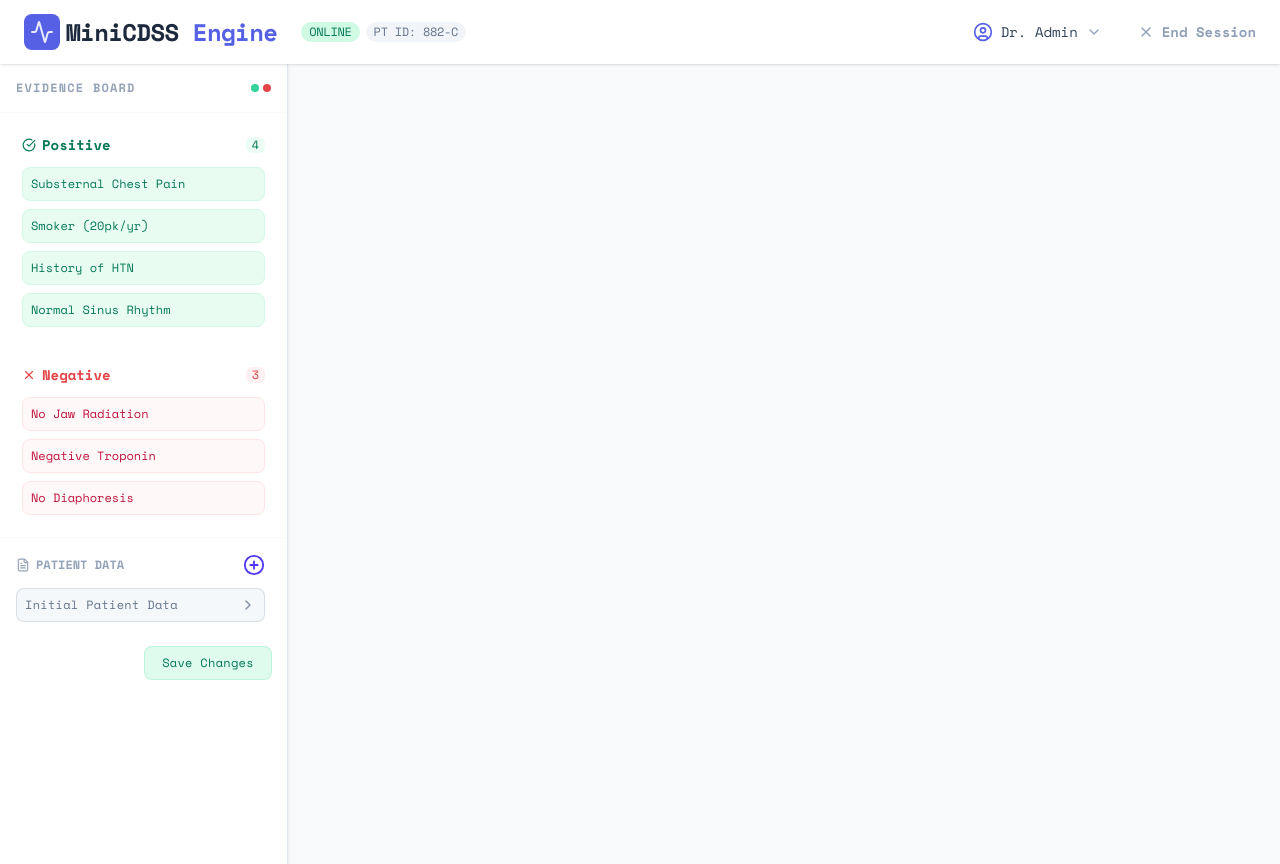
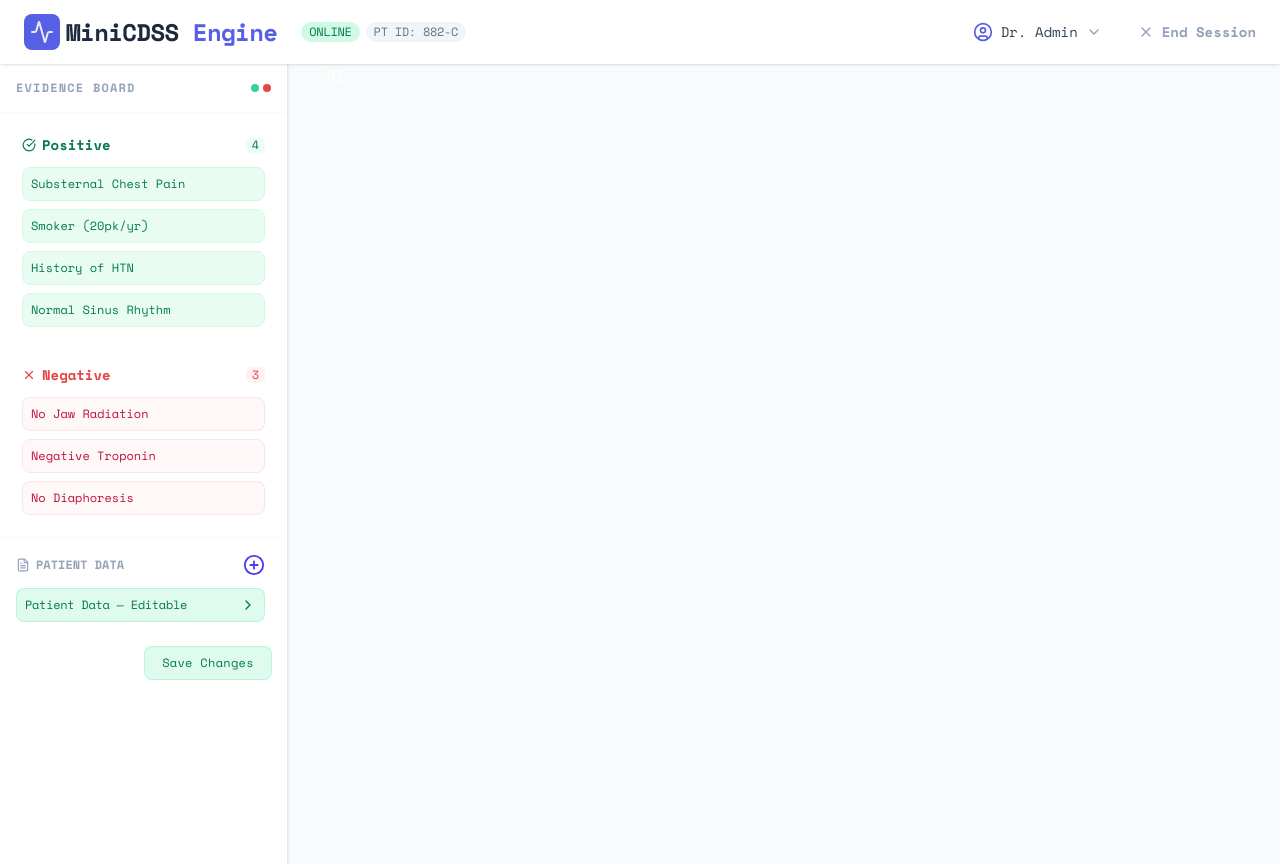
Before and after one commit to Recker-Dev/Mini-CDSS-v2.0_Frontend, a React (Vite) app: page / in a window 1280 px wide. Built offline with nearby package versions, Linux system fonts and the light colour scheme.

Commit message:
QoL updates does to Left Panel including Swipe actions register. Started work on Right Panel

```diff
--- a/package.json
+++ b/package.json
@@ -14,6 +14,7 @@
     "lucide-react": "^0.562.0",
     "react": "^19.2.0",
     "react-dom": "^19.2.0",
+    "react-swipeable": "^7.0.2",
     "tailwindcss": "^4.1.18"
   },
   "devDependencies": {
--- a/src/App.jsx
+++ b/src/App.jsx
@@ -1,15 +1,61 @@
-
+import { useState } from "react";
+import { useSwipeable } from "react-swipeable";
 import Header from "./components/Header";
 import LeftPanel from "./components/LeftPanel";
 
-
-
+function RightPanel() {
+  return (
+    <div className="flex-25">
+      <p>Hi</p>
+    </div>
+  );
+}
 
 function App() {
+  const [sessionState, setSessionState] = useState(true);
+  const [leftPanelOpen, setLeftPanelOpen] = useState(false);
+  // spread the same object onto two elements -> Both elements register listeners -> Touch events bubble -> no dintinguish. Thus get 2 handlers.
+  // Define the payload/object first and then get 2 handlers.
+  const closeSwipeConfig = {
+    onSwipedLeft: () => {
+      console.log("Swiped left");
+      setLeftPanelOpen(false);
+    },
+    delta: 75, // minimum swipe distance
+    preventScrollOnSwipe: true,
+    trackTouch: true,
+  };
+  const overlaySwipe = useSwipeable(closeSwipeConfig);
+  const panelSwipe = useSwipeable(closeSwipeConfig);
   return (
     <>
-      <Header />
-      <LeftPanel/>
+      <div className="flex flex-col">
+        <Header
+          sessionState={sessionState}
+          toggleSession={() => {
+            setSessionState(!sessionState);
+          }}
+        />
+        <div className="flex">
+          <LeftPanel
+            sessionState={sessionState}
+            isOpen={leftPanelOpen}
+            togglePanel={() => setLeftPanelOpen(!leftPanelOpen)}
+            swipeHandlers={panelSwipe}
+          />
+          <div className="grow"></div>
+          <RightPanel />
+        </div>
+
+        {/* GLOBAL overlay */}
+        {leftPanelOpen && (
+          <div
+            {...overlaySwipe}
+            className="fixed inset-0 bg-black/25 z-1 lg:hidden"
+            onClick={() => setLeftPanelOpen(false)}
+          />
+        )}
+      </div>
     </>
   );
 }
--- a/src/components/Header.jsx
+++ b/src/components/Header.jsx
@@ -2,9 +2,8 @@ import { Activity, X, ChevronDown, UserCircle } from "lucide-react";
 import { useEffect, useRef, useState } from "react";
 import ProfileToggle from "./HeaderComponents/ProfileToggle";
 
-export default function Header() {
+export default function Header({ sessionState, toggleSession }) {
   const [patientId] = useState("882-C");
-  const [sessionState, setSessionState] = useState(true);
   const [profileOpen, setProfileOpen] = useState(false);
   const profileRef = useRef(null);
 
@@ -68,11 +67,11 @@ export default function Header() {
             <span className="hidden sm:inline cursor-pointer">Dr. Admin</span>
             <ChevronDown className="hidden md:block w-4 h-4 text-slate-400" />
           </button>
-          {profileOpen && <ProfileToggle />}
+          <ProfileToggle isOpen={profileOpen} />
         </div>
         {/* Session Button */}
         <button
-          onClick={() => setSessionState(!sessionState)}
+          onClick={() => toggleSession()}
           className={`text-sm font-black text-slate-400 ${
             sessionState
               ? "hover:text-primary-rose-text"
--- a/src/components/HeaderComponents/ProfileToggle.jsx
+++ b/src/components/HeaderComponents/ProfileToggle.jsx
@@ -1,10 +1,14 @@
-export default function ProfileToggle() {
+export default function ProfileToggle({isOpen}) {
   return (
     <div
-      className="absolute right-0 mt-2 z-50 w-32 bg-white shadow-lg rounded-xl border
+      className={`absolute right-0 mt-2 z-50 w-32 bg-white shadow-lg rounded-xl border
         transform transition-all duration-300 ease-in-out
+        ${isOpen
+          ? "opacity-100 translate-y-0 scale-100 pointer-events-auto"
+          : "opacity-0 -translate-y-2 scale-95 pointer-events-none"
+        }
         origin-top-right
-        animate-dropdown"
+        animate-dropdown`}
     >
       <ul className="text-sm text-slate-700">
         <li className="px-4 py-2 hover:bg-primary-slate cursor-pointer">
--- a/src/components/LeftPanel.jsx
+++ b/src/components/LeftPanel.jsx
@@ -1,4 +1,3 @@
-import { useState } from "react";
 import ClinicalObservationCard from "./LeftPanelComponents/ClinicalObservationCard";
 import PatientDataCard from "./LeftPanelComponents/PatientDataCard";
 import { customScrollbar } from "../util/scrollbar";
@@ -13,29 +12,33 @@ const positives = [
 
 const negatives = ["No Jaw Radiation", "Negative Troponin", "No Diaphoresis"];
 
-export default function LeftPanel() {
-  const [isOpen, setIsOpen] = useState(false); // controls panel visibility
-
-
+export default function LeftPanel({
+  sessionState,
+  isOpen,
+  togglePanel,
+  swipeHandlers,
+}) {
   return (
+    <div {...swipeHandlers} className="flex">
       <div className="relative">
         {/* Menu button */}
         <button
-        onClick={() => setIsOpen(!isOpen)}
+          onClick={() => togglePanel(!isOpen)}
+          aria-label="Evidence Board & Patient Data"
           className="absolute top-3 left-3 p-2 rounded-full bg-white shadow-md lg:hidden"
         >
           <Menu className="w-6 h-6 text-primary-blue" />
         </button>
 
-      {/* Aside panel */}
+        {/*Panel after overlay */}
         <aside
           className={`
-          fixed top-0 left-0 h-screen w-72 z-50
+          absolute top-0 left-0 h-screen w-72 z-40
           bg-white border-r border-slate-200 flex flex-col shadow-sm
           ${customScrollbar}
           transform transition-transform duration-300 ease-in-out
           ${isOpen ? "translate-x-0" : "-translate-x-full"}
-          lg:translate-x-0 lg:static lg:block
+          lg:translate-x-0 lg:static lg:block touch-pan-y
         `}
         >
           <section className="p-4 border-b border-slate-50 flex justify-between items-center">
@@ -49,20 +52,14 @@ export default function LeftPanel() {
           </section>
 
           <div className="flex flex-col gap-1.5 p-1.5 justify-center overflow-auto">
+            {/* Keeps track of all keypoint observations make during the ongoing diagnosis */}
             <ClinicalObservationCard tag="Positive" entries={positives} />
             <ClinicalObservationCard tag="Negative" entries={negatives} />
           </div>
-
-        <PatientDataCard />
+          {/* Keeps track of all previous/new uploaded file and the initial patient data given (editable) */}
+          <PatientDataCard sessionState={sessionState} />
         </aside>
-
-      {/* Black overlay when open on small screens */}
-      {isOpen && (
-        <div
-          className="fixed inset-0 bg-black/25 z-40 lg:hidden"
-          onClick={() => setIsOpen(false)}
-        />
-      )}
+      </div>
     </div>
   );
 }
--- a/src/components/LeftPanelComponents/PatientDataCard.jsx
+++ b/src/components/LeftPanelComponents/PatientDataCard.jsx
@@ -3,12 +3,13 @@ import { FileText, CirclePlus, Trash, ChevronRight } from "lucide-react";
 import { customScrollbar } from "../../util/scrollbar";
 import PatientDataToggle from "./PatientDataToggle";
 
-export default function PatientDataCard() {
+export default function PatientDataCard({ sessionState }) {
   const fileInputRef = useRef(null);
   const [files, setFiles] = useState([]);
   const [showEditPanel, setShowEditPanel] = useState(false);
   const [initialPatientData, setInitialPatientData] = useState("Age 50. Male");
   const showEditPanelRef = useRef(null);
+  const [savingChanges, setSavingChanges] = useState(false);
 
   useEffect(() => {
     function handleClickOutside(e) {
@@ -20,6 +21,8 @@ export default function PatientDataCard() {
     return () => document.removeEventListener("mousedown", handleClickOutside);
   }, []);
 
+  const canEdit = sessionState && !savingChanges;
+
   return (
     <section className="p-4 pr-5.5 border-t border-slate-50 ">
       <h3 className="text-xs font-black text-secondary-slate-text uppercase flex items-center justify-between">
@@ -27,15 +30,17 @@ export default function PatientDataCard() {
           <FileText className="w-3.5 h-3.5" /> Patient Data
         </div>
         <button
+          disabled={!canEdit}
           onClick={() => fileInputRef.current?.click()}
-          className="
-              flex items-center justify-center
-              cursor-pointer select-none
-              transition-all duration-200 ease-out
-              text-indigo-600
-              hover:text-indigo-500
-              hover:scale-110
-              active:scale-95"
+          className={`
+          flex items-center justify-center select-none
+          transition-all duration-200 ease-out
+          ${
+            canEdit
+              ? "cursor-pointer text-indigo-600 hover:text-indigo-500 hover:scale-110 active:scale-95"
+              : "cursor-not-allowed text-slate-400 opacity-60"
+          }
+        `}
           aria-label="Add files"
         >
           <CirclePlus className="w-5.5 h-5.5" />
@@ -101,32 +106,77 @@ export default function PatientDataCard() {
         <div ref={showEditPanelRef} className="relative w-full">
           <button
             onClick={() => setShowEditPanel(!showEditPanel)}
-            className="w-full flex justify-between items-center p-2 border text-xs rounded-lg cursor-pointer font-medium
-      bg-secondary-slate/70 border-primary-slate-text/20
-      text-primary-slate-text hover:bg-secondary-slate/90
-      transition-all"
+            className={`
+                w-full flex justify-between items-center p-2 border text-xs rounded-lg
+                font-medium transition-all
+
+                ${
+                  canEdit
+                    ? `
+                      cursor-pointer
+                      bg-secondary-emerald/70
+                      border-primary-emerald-text/20
+                      text-secondary-emerald-text
+                      hover:bg-secondary-emerald/90
+                    `
+                    : `
+                      cursor-pointer
+                      bg-secondary-slate/70
+                      border-primary-slate-text/20
+                      text-primary-slate-text
+                      hover:bg-secondary-slate/90
+                      opacity-80
+                    `
+                }
+              `}
           >
-            <span className="tracking-wide">Initial Patient Data</span>
+            <span className="tracking-tight">
+              Patient Data — {canEdit ? "Editable" : "Read-Only"}
+            </span>
+
             <ChevronRight
-              className="w-4 h-4 text-primary-slate-text opacity-80 hover:text-primary-blue hover:scale-110 active:scale-95
-          "
+              className={`
+                w-4 h-4 transition-all
+                ${
+                  sessionState
+                    ? "text-secondary-emerald-text hover:text-primary-emerald-text hover:scale-110 active:scale-95"
+                    : "text-primary-slate-text opacity-70"
+                }
+              `}
             />
           </button>
-          {showEditPanel && (
-            <PatientDataToggle
-              initialPatientData={initialPatientData}
-              setInitialPatientData={setInitialPatientData}
-            />
-          )}
+
+          <PatientDataToggle
+            canEdit={canEdit}
+            isOpen={showEditPanel}
+            initialPatientData={initialPatientData}
+            setInitialPatientData={setInitialPatientData}
+          />
         </div>
         <button
-          onClick={() => console.log("Syncing up state...")}
-          className=" w-32 h-auto mt-4 ml-32 p-2 border text-xs rounded-lg cursor-pointer font-medium text-center
-      bg-secondary-emerald/70 border-primary-emerald-text/20
-      text-secondary-emerald-text hover:bg-secondary-emerald/90
-      transition-all"
+          disabled={!canEdit}
+          onClick={() => {
+            console.log("Syncing up state...");
+            setSavingChanges(true);
+            setTimeout(() => setSavingChanges(false), 2000);
+          }}
+          className={`
+            w-32 h-auto mt-4 ml-32 p-2 border text-xs rounded-lg
+            font-medium text-center tracking-wide
+            transition-all
+
+            ${
+              canEdit
+                ? "cursor-pointer bg-secondary-emerald/70 border-primary-emerald-text/20 text-secondary-emerald-text hover:bg-secondary-emerald/90"
+                : "cursor-not-allowed bg-slate-200 border-slate-300 text-slate-400 opacity-70"
+            }
+          `}
         >
-          <span className="tracking-wide">Save Changes</span>
+          {sessionState ? (
+            <span>{savingChanges ? "Saving..." : "Save Changes"}</span>
+          ) : (
+            <span>Offline</span>
+          )}
         </button>
       </div>
     </section>
```
Also changed, not shown: src/components/LeftPanelComponents/PatientDataToggle.jsx (+13 -4 lines), 1 other file (tests, documents, lock files or other folders). Lines whose indentation alone changed are shown as unchanged.
